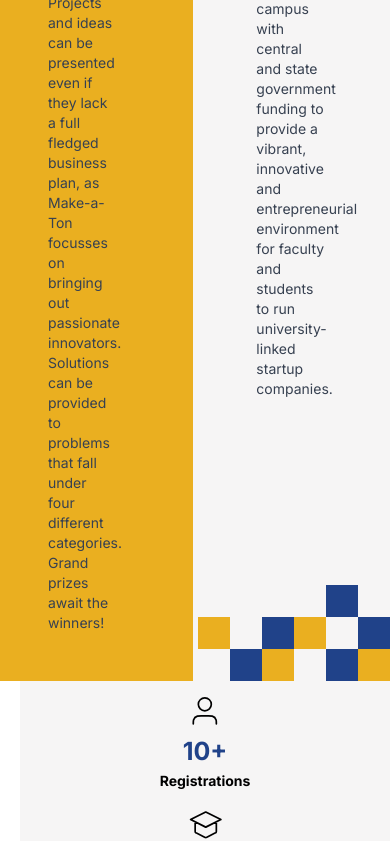
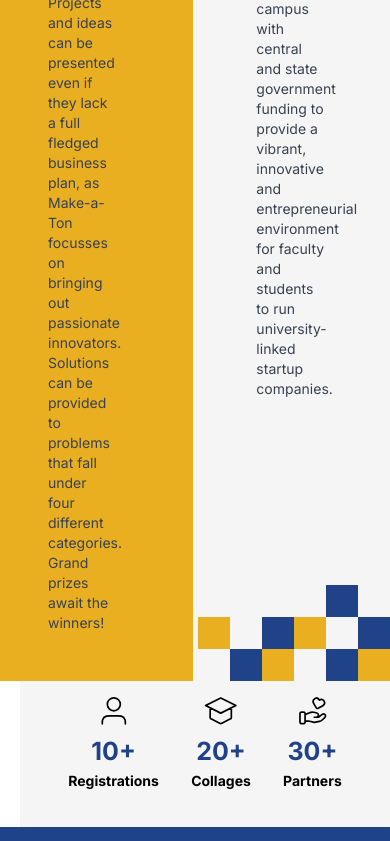
Before and after one commit to Make-a-Ton/make-a-ton-2024, a Next.js app: page / in a window 390 px wide. Shown: the part 1994-2835 px from the top of the page. Built offline with nearby package versions, Linux system fonts and the light colour scheme.

Commit message:
responsive stats

```diff
--- a/src/sections/Footer/Footer.jsx
+++ b/src/sections/Footer/Footer.jsx
@@ -23,7 +23,7 @@ const Footer = () => {
           </div>
 
           <div className='p-4'>
-            <hr class="w-1/3 mx-auto border-dashed border-t-2 border-white-500"/>
+            <hr className="w-1/3 mx-auto border-dashed border-t-2 border-white-500"/>
           </div>
 
 
--- a/src/sections/Statistics/index.js
+++ b/src/sections/Statistics/index.js
@@ -32,7 +32,7 @@ const Statistics = () => {
   }, [animatedCounts, stats]);
 
   return (
-    <div className="flex-1 bg-[#F6F5F5] p-4 ml-5 gap-4 md:flex md:flex-col md:items-center">
+    <div className="bg-[#F6F5F5] p-4 ml-5 md:gap-16 justify-evenly flex items-center lg:justify-center">
       {stats.map((stat, index) => (
         <div key={index} className="mb-4 text-center">
           <div className="mb-2">
```
Also changed, not shown: 1 other file (tests, documents, lock files or other folders).
